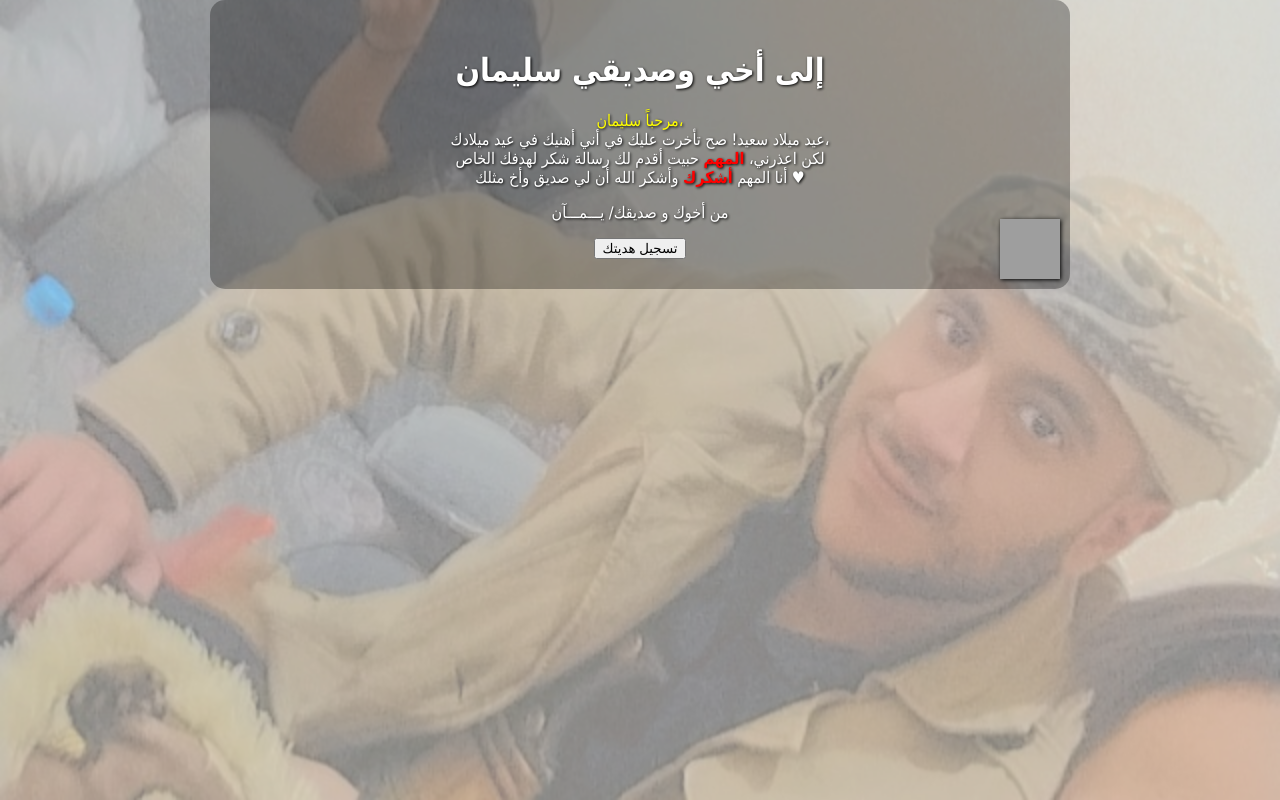
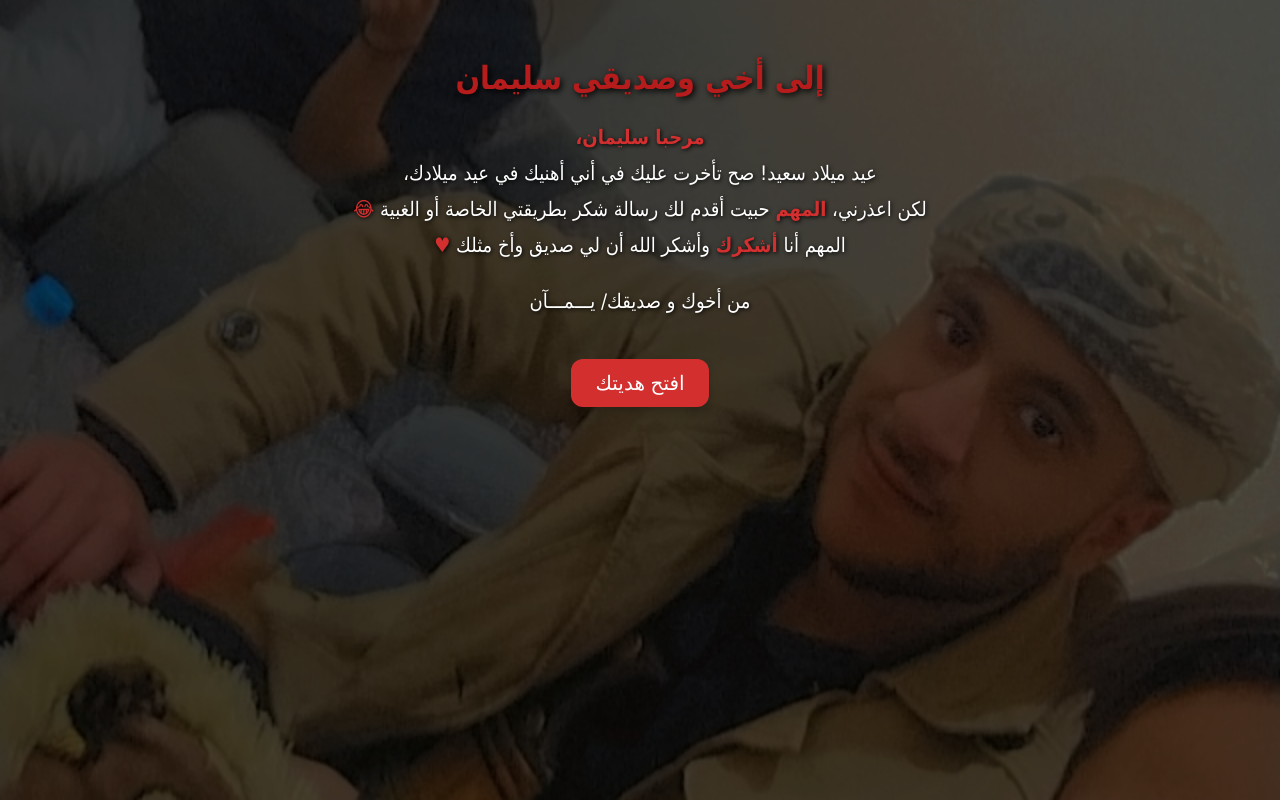
Before and after one commit to gaysgyg/suleiman, a plain HTML site: page index.html in a window 1280 px wide. Drawn offline with Linux system fonts and the light colour scheme; grey boxes are pictures that could not be loaded.

Commit message:
تعديل الألوان والتوهج وتحسين شفافية الخلفية

```diff
--- a/index.html
+++ b/index.html
@@ -1,75 +1,83 @@
+<!DOCTYPE html>
+<html lang="ar" dir="rtl">
+<head>
+  <meta charset="UTF-8" />
+  <title>إلى أخي وصديقي سليمان</title>
   <style>
-  body, html {
-    margin: 0;
-    padding: 0;
-    height: 100%;
-  }
     body {
-    position: relative;
+      background: url('XXCC.jpg') no-repeat center center fixed;
+      background-size: cover;
       font-family: Tahoma, sans-serif;
+      padding: 30px;
       text-align: center;
       color: white;
+      text-shadow: 1px 1px 4px black; /* توهج خفيف للنص */
     }
-  .background-image {
+
+    h1 {
+      color: #b71c1c; /* أحمر غامق */
+      font-size: 32px;
+      text-shadow: 2px 2px 6px black; /* توهج أوضح */
+    }
+
+    p {
+      font-size: 20px;
+      line-height: 1.8;
+    }
+
+    .highlight {
+      color: #d32f2f; /* أحمر مناسب */
+      font-weight: bold;
+    }
+
+    button {
+      margin-top: 20px;
+      padding: 12px 24px;
+      font-size: 20px;
+      background-color: #d32f2f;
+      color: white;
+      border: none;
+      border-radius: 12px;
+      cursor: pointer;
+      box-shadow: 0 4px 8px rgba(0,0,0,0.2);
+      transition: background-color 0.3s;
+    }
+
+    button:hover {
+      background-color: #b71c1c;
+    }
+
+    /* طبقة شفافة فوق الخلفية */
+    body::before {
+      content: "";
       position: fixed;
       top: 0; left: 0;
       width: 100%;
       height: 100%;
-    background: url('XXCC.jpg') no-repeat center center/cover;
-    opacity: 0.5; /* خفف الشفافية شوي */
+      background: rgba(0,0,0,0.6); /* شفافية أعلى */
       z-index: -1;
     }
-  .content {
-    position: relative;
-    z-index: 1;
-    padding: 30px;
-    max-width: 800px; /* عشان النص ما يملأ الصفحة كلها */
-    margin: auto;
-    background-color: rgba(0, 0, 0, 0.3); /* خلفية شفافة للنص */
-    border-radius: 15px;
-  }
-  /* أيقونة الواتس اب داخل المحتوى، أسفل اليمين */
-  .whatsapp-icon-container {
-    position: relative;
-  }
-  .whatsapp-icon {
-    position: absolute;
-    bottom: 10px;  /* 10 بكسل من الأسفل */
-    right: 10px;   /* 10 بكسل من اليمين */
-    width: 60px;   /* حجم أكبر */
-    height: 60px;
-    cursor: pointer;
-    filter: drop-shadow(1px 1px 2px black); /* توضيح الظل */
-    transition: transform 0.3s;
-  }
-  .whatsapp-icon:hover {
-    transform: scale(1.2);
-  }
-  /* النص مع توهج */
-  p, h1, span {
-    text-shadow: 1px 1px 3px black;
-  }
   </style>
+</head>
+<body>
 
-<div class="background-image"></div>
+  <h1>إلى أخي وصديقي سليمان</h1>
 
-<div class="content whatsapp-icon-container">
-  <h1>إلى أخي وصديقي سليمان</h1>
   <p>
-    <span style="color: yellow;">مرحباً سليمان،</span><br/>
-    عيد ميلاد سعيد! صح تأخرت عليك في أني أهنيك في عيد ميلادك،<br/>
-    لكن اعذرني، <span style="color: red; font-weight: bold;">المهم</span> حبيت أقدم لك رسالة شكر لهدفك الخاص<br/>
-    أنا المهم <span style="color: red; font-weight: bold;">أشكرك</span> وأشكر الله أن لي صديق وأخ مثلك ♥
+    <span class="highlight">مرحبا سليمان،</span><br />
+    عيد ميلاد سعيد! صح تأخرت عليك في أني أهنيك في عيد ميلادك،<br />
+    لكن اعذرني، <span class="highlight">المهم</span> حبيت أقدم لك رسالة شكر بطريقتي الخاصة أو الغبية <span class="highlight">😂</span><br />
+    المهم أنا <span class="highlight">أشكرك</span> وأشكر الله أن لي صديق وأخ مثلك <span class="highlight">♥</span>
   </p>
+
   <p>من أخوك و صديقك/ يـــمـــآن</p>
+
   <audio id="myAudio">
     <source src="AAGGG.mp3" type="audio/mpeg" />
-    إصدار لا يدعم تشغيل الصوت.
+    المتصفح لا يدعم تشغيل الصوت.
   </audio>
-  <button onclick="document.getElementById('myAudio').play()">تسجيل هديتك</button>
 
-  <!-- أيقونة الواتس اب -->
-  <a href="https://wa.me/967730219109" target="_blank" rel="noopener noreferrer">
-    <img src="https://upload.wikimedia.org/wikipedia/commons/6/6b/WhatsApp.svg" alt="WhatsApp" class="whatsapp-icon" />
-  </a>
-</div>
+  <button onclick="document.getElementById('myAudio').play()">افتح هديتك</button>
+
+</body>
+</html>
```
Lines whose indentation alone changed are shown as unchanged.
